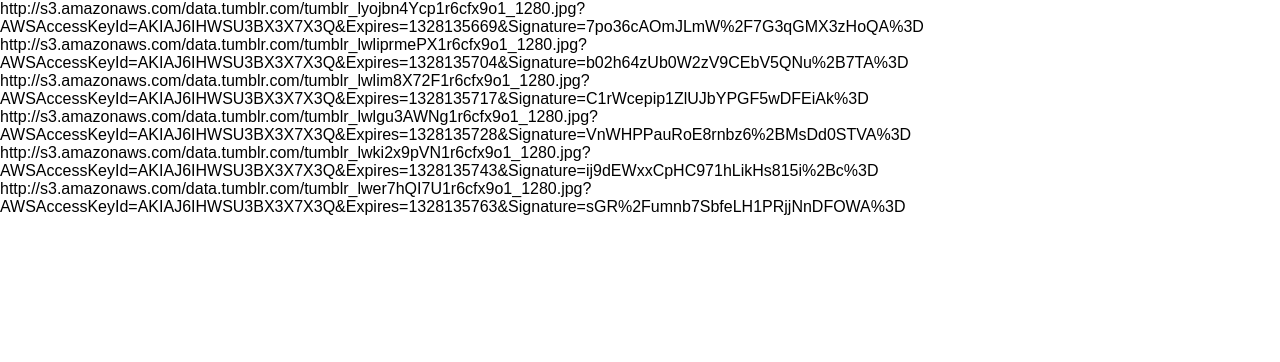
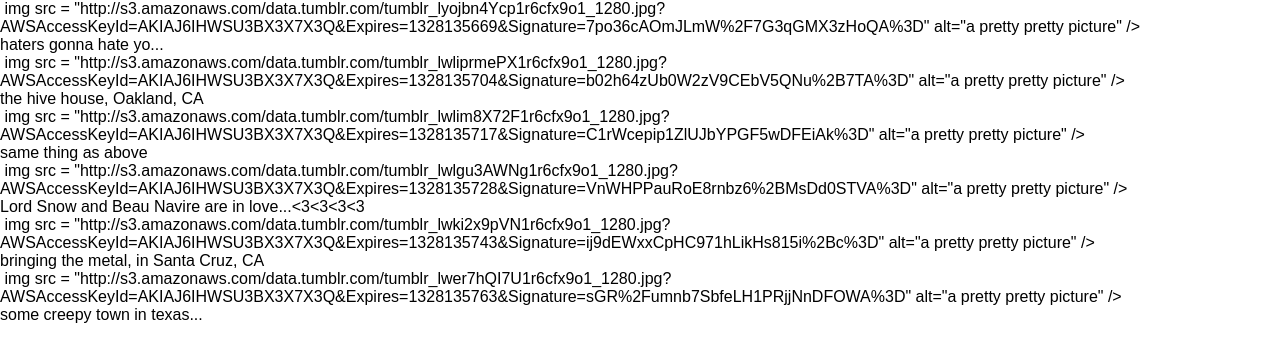
Before and after one commit to dbarness/CW-2DImageGallery, a plain HTML site: page index.html in a window 1280 px wide. Drawn offline with Linux system fonts and the light colour scheme.

Commit message:
Update index.html

```diff
--- a/index.html
+++ b/index.html
@@ -5,12 +5,7 @@
 	<meta http-equiv="X-UA-Compatible" content="IE=edge,chrome=1">
 
 	<title></title>
-	http://s3.amazonaws.com/data.tumblr.com/tumblr_lyojbn4Ycp1r6cfx9o1_1280.jpg?AWSAccessKeyId=AKIAJ6IHWSU3BX3X7X3Q&Expires=1328135669&Signature=7po36cAOmJLmW%2F7G3qGMX3zHoQA%3D
-http://s3.amazonaws.com/data.tumblr.com/tumblr_lwliprmePX1r6cfx9o1_1280.jpg?AWSAccessKeyId=AKIAJ6IHWSU3BX3X7X3Q&Expires=1328135704&Signature=b02h64zUb0W2zV9CEbV5QNu%2B7TA%3D
-http://s3.amazonaws.com/data.tumblr.com/tumblr_lwlim8X72F1r6cfx9o1_1280.jpg?AWSAccessKeyId=AKIAJ6IHWSU3BX3X7X3Q&Expires=1328135717&Signature=C1rWcepip1ZlUJbYPGF5wDFEiAk%3D
-http://s3.amazonaws.com/data.tumblr.com/tumblr_lwlgu3AWNg1r6cfx9o1_1280.jpg?AWSAccessKeyId=AKIAJ6IHWSU3BX3X7X3Q&Expires=1328135728&Signature=VnWHPPauRoE8rnbz6%2BMsDd0STVA%3D
-http://s3.amazonaws.com/data.tumblr.com/tumblr_lwki2x9pVN1r6cfx9o1_1280.jpg?AWSAccessKeyId=AKIAJ6IHWSU3BX3X7X3Q&Expires=1328135743&Signature=ij9dEWxxCpHC971hLikHs815i%2Bc%3D
-http://s3.amazonaws.com/data.tumblr.com/tumblr_lwer7hQI7U1r6cfx9o1_1280.jpg?AWSAccessKeyId=AKIAJ6IHWSU3BX3X7X3Q&Expires=1328135763&Signature=sGR%2Fumnb7SbfeLH1PRjjNnDFOWA%3D
+
 	<meta name="description" content="">
 	<meta name="author" content="">
 
@@ -20,5 +15,36 @@ http://s3.amazonaws.com/data.tumblr.com/tumblr_lwer7hQI7U1r6cfx9o1_1280.jpg?AWSA
 </head>
 <body>
 
+<figure>
+<img> img src = "http://s3.amazonaws.com/data.tumblr.com/tumblr_lyojbn4Ycp1r6cfx9o1_1280.jpg?AWSAccessKeyId=AKIAJ6IHWSU3BX3X7X3Q&Expires=1328135669&Signature=7po36cAOmJLmW%2F7G3qGMX3zHoQA%3D" alt="a pretty pretty picture" />
+<figcaption>haters gonna hate yo...</figcaption>
+</figure>
+
+<figure>
+<img> img src = "http://s3.amazonaws.com/data.tumblr.com/tumblr_lwliprmePX1r6cfx9o1_1280.jpg?AWSAccessKeyId=AKIAJ6IHWSU3BX3X7X3Q&Expires=1328135704&Signature=b02h64zUb0W2zV9CEbV5QNu%2B7TA%3D" alt="a pretty pretty picture" />
+<figcaption>the hive house, Oakland, CA</figcaption>
+</figure>
+
+<figure>
+<img> img src = "http://s3.amazonaws.com/data.tumblr.com/tumblr_lwlim8X72F1r6cfx9o1_1280.jpg?AWSAccessKeyId=AKIAJ6IHWSU3BX3X7X3Q&Expires=1328135717&Signature=C1rWcepip1ZlUJbYPGF5wDFEiAk%3D" alt="a pretty pretty picture" />
+<figcaption>same thing as above</figcaption>
+</figure>
+
+<figure>
+<img> img src = "http://s3.amazonaws.com/data.tumblr.com/tumblr_lwlgu3AWNg1r6cfx9o1_1280.jpg?AWSAccessKeyId=AKIAJ6IHWSU3BX3X7X3Q&Expires=1328135728&Signature=VnWHPPauRoE8rnbz6%2BMsDd0STVA%3D" alt="a pretty pretty picture" />
+<figcaption>Lord Snow and Beau Navire are in love...<3<3<3<3</figcaption>
+</figure>
+
+<figure>
+<img> img src = "http://s3.amazonaws.com/data.tumblr.com/tumblr_lwki2x9pVN1r6cfx9o1_1280.jpg?AWSAccessKeyId=AKIAJ6IHWSU3BX3X7X3Q&Expires=1328135743&Signature=ij9dEWxxCpHC971hLikHs815i%2Bc%3D" alt="a pretty pretty picture" />
+<figcaption>bringing the metal, in Santa Cruz, CA</figcaption>
+</figure>
+
+<figure>
+<img> img src = "http://s3.amazonaws.com/data.tumblr.com/tumblr_lwer7hQI7U1r6cfx9o1_1280.jpg?AWSAccessKeyId=AKIAJ6IHWSU3BX3X7X3Q&Expires=1328135763&Signature=sGR%2Fumnb7SbfeLH1PRjjNnDFOWA%3D" alt="a pretty pretty picture" />
+<figcaption>some creepy town in texas...</figcaption>
+</figure>
+
+
 </body>
 </html>
```
